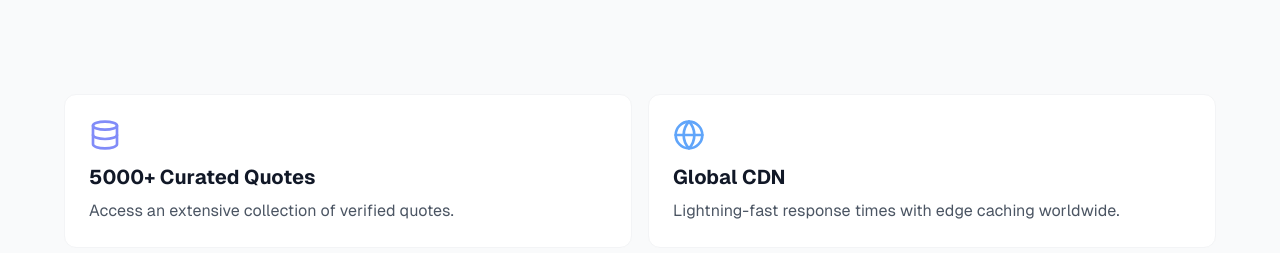
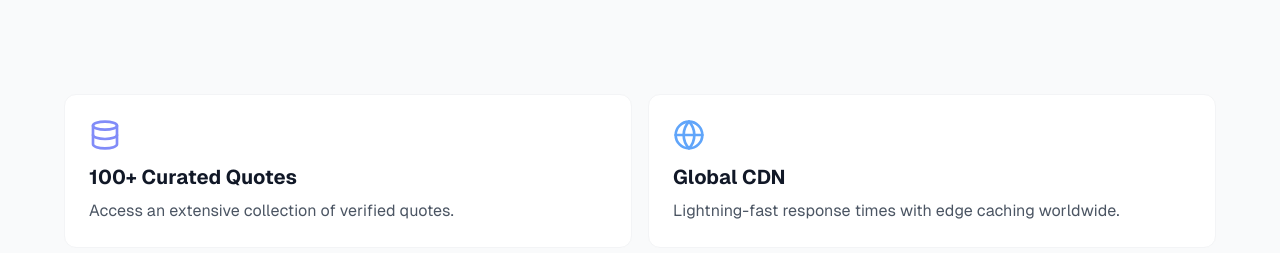
Before and after one commit to Aniket-508/indian-quotes-api, a Next.js app: page / in a window 1280 px wide. Shown: the part 1334-1587 px from the top of the page. Built offline with nearby package versions, Linux system fonts and the light colour scheme.

Commit message:
chore: corrected quotes count

```diff
--- a/components/features.tsx
+++ b/components/features.tsx
@@ -2,7 +2,7 @@ import { Database, Globe, Lock, BookOpen, LucideIcon } from "lucide-react";
 
 const featureItems = [
   {
-    title: "5000+ Curated Quotes",
+    title: "100+ Curated Quotes",
     description: "Access an extensive collection of verified quotes.",
     icon: Database,
     iconColor: "text-indigo-400",
```
